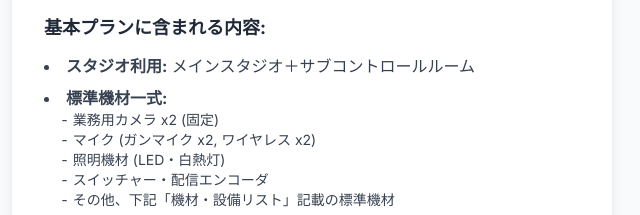
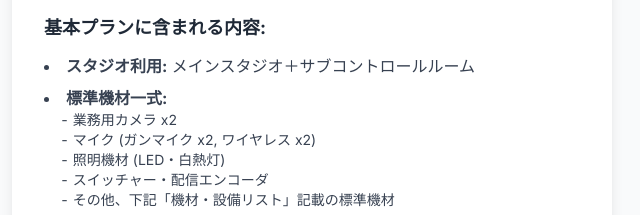
Before and after one commit to JE6HBC/UrbanicStudio, a plain HTML site: page docs/index.html in a window 1280 px wide. Shown: the part 2135-2350 px from the top of the page, 4-644 px from the left. Drawn offline with nearby package versions, Linux system fonts and the light colour scheme.

Commit message:
Update index.html

```diff
--- a/docs/index.html
+++ b/docs/index.html
@@ -153,7 +153,7 @@
                         <li><strong>スタジオ利用:</strong> メインスタジオ＋サブコントロールルーム</li>
                         <li><strong>標準機材一式:</strong>
                             <ul class="list-['-_'] list-inside ml-4 text-sm">
-                                <li>業務用カメラ x2 (固定)</li>
+                                <li>業務用カメラ x2</li>
                                 <li>マイク (ガンマイク x2, ワイヤレス x2)</li>
                                 <li>照明機材 (LED・白熱灯)</li>
                                 <li>スイッチャー・配信エンコーダ</li>
```
